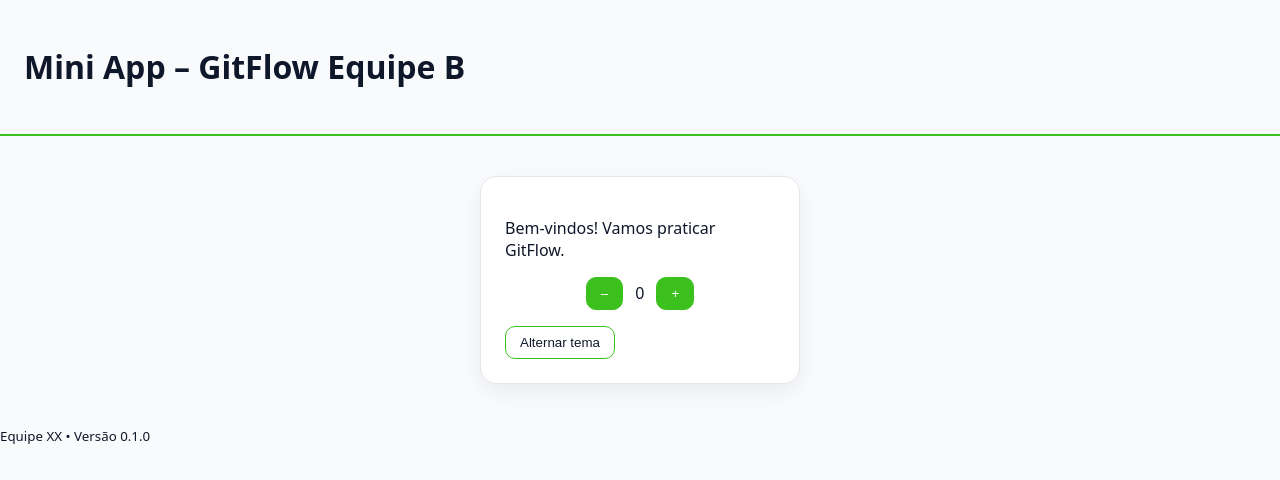
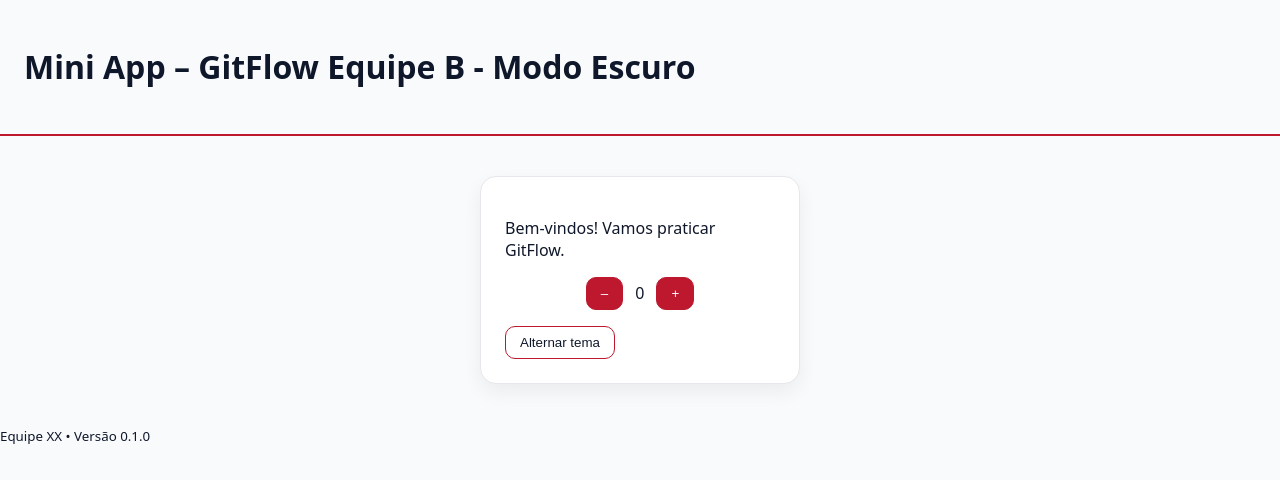
Before and after one commit to ArthurYunes/trabalho2-ambientes-unifor, a plain HTML site: page index.html in a window 1280 px wide. Drawn offline with Linux system fonts and the light colour scheme.

Commit message:
Alteração no modo do tema escuro

```diff
--- a/app.js
+++ b/app.js
@@ -25,6 +25,7 @@ elToggleTheme.addEventListener("click", () => {
   state.dark = !state.dark;
   document.documentElement.style.setProperty("--bg", state.dark ? "#0b1220" : "#f8fafc");
   document.documentElement.style.setProperty("--text", state.dark ? "#e2e8f0" : "#0f172a");
+  document.documentElement.style.setProperty("--card", state.dark ? "#0b1220" : "#e2e8f0");
   elTitle.textContent = state.dark ? "Mini App – Modo Escuro" : "Mini App – GitFlow";
   elToggleTheme.setAttribute("aria-pressed", String(state.dark));
 });
--- a/index.html
+++ b/index.html
@@ -8,7 +8,7 @@
 </head>
 <body>
   <header>
-    <h1 id="title">Mini App – GitFlow Equipe B</h1>
+    <h1 id="title">Mini App – GitFlow Equipe B - Modo Escuro</h1>
   </header>
 
   <main>
--- a/styles.css
+++ b/styles.css
@@ -1,5 +1,5 @@
 :root {
-  --primary: #3cc01e; /* azul padrão base */
+  --primary: #be182e; /* azul padrão base */
   --bg: #f8fafc;
   --text: #0f172a;
   --card: #ffffff;
```
